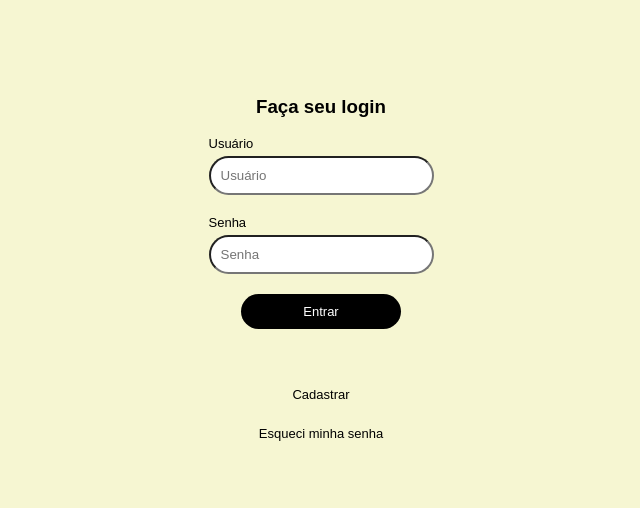
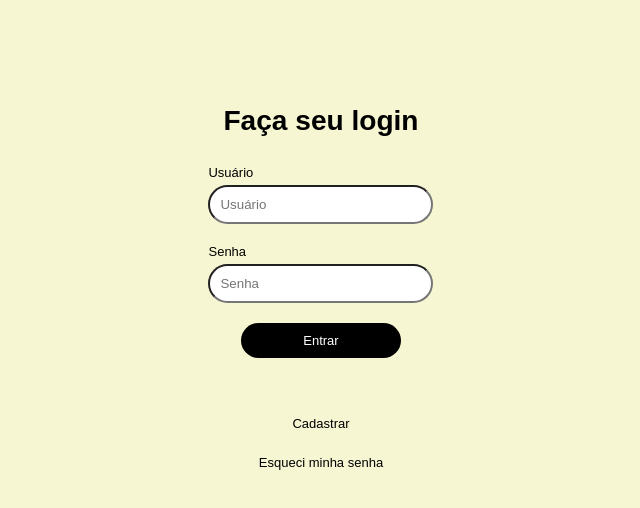
Before and after one commit to luiz-henrique-vaz/projeto-upx4-newton, a plain HTML site: page index.html in a window 1280 px wide. Shown: the part 276-784 px from the top of the page, without its empty margins (299-939 px from the left). Drawn offline with Linux system fonts and the light colour scheme.

Commit message:
correcao tamanho fonte

```diff
--- a/alugados/alugados.css
+++ b/alugados/alugados.css
@@ -2,6 +2,7 @@ body{
     background-color: #FFFF;
 
     padding-bottom: 60px;
+    font-size: 24px;
 
 }
 
--- a/alugar/alugar.css
+++ b/alugar/alugar.css
@@ -1,6 +1,7 @@
 body{
     background-color: #FFFF;
     padding-bottom: 60px;
+    font-size: 24px;
 
 }
 .logo{
--- a/home/home.css
+++ b/home/home.css
@@ -1,6 +1,7 @@
 body{
     background-color: #FFFF;
     padding-bottom: 60px;
+    font-size: 24px;
 }
 .logo{
     margin: 1.5rem;
--- a/infor/info.css
+++ b/infor/info.css
@@ -1,6 +1,7 @@
 body{
     background-color: #FFFF;
     padding-bottom: 60px;
+    font-size: 24px;
 
 
 }
--- a/pagamento/pagemento.css
+++ b/pagamento/pagemento.css
@@ -2,6 +2,7 @@ body{
 
     background-color: #FFFF;
     padding-bottom: 60px;
+    font-size: 24px;
 
 }
 
--- a/register/register.css
+++ b/register/register.css
@@ -6,6 +6,7 @@ body {
     flex-direction: column;
     justify-content: center;
     align-items: center;
+    font-size: 24px;
 }
 .logo{
     margin-left: 1.5rem;
--- a/senha/senha.css
+++ b/senha/senha.css
@@ -6,6 +6,7 @@ body {
     flex-direction: column;
     justify-content: center;
     align-items: center;
+    font-size: 24px;
 }
 .logo{
     margin-left: 1.5rem;
--- a/style.css
+++ b/style.css
@@ -6,6 +6,7 @@ body {
     flex-direction: column;
     justify-content: center;
     align-items: center;
+    font-size: 24px;
 }
 .logo{
     margin-left: 1.5rem;
```
